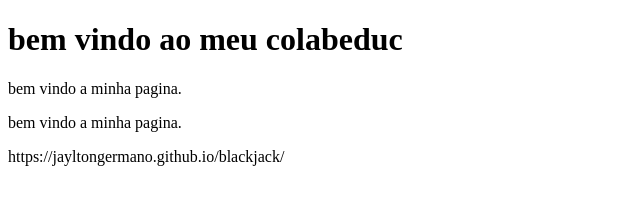
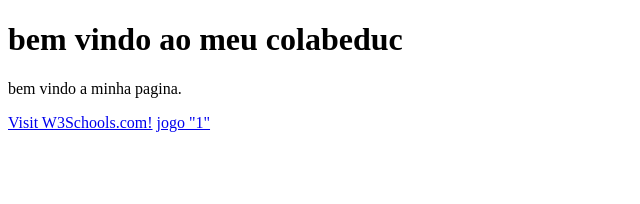
Before and after one commit to jayltongermano/jayltngermano.github.io, a plain HTML site: page index.html in a window 1280 px wide. Shown: the whole page, without its empty margins (0-640 px from the left). Drawn offline with Linux system fonts and the light colour scheme.

Commit message:
Update index.html

```diff
--- a/index.html
+++ b/index.html
@@ -6,7 +6,8 @@
 <body>
   <h1>bem vindo ao meu colabeduc</h1>
   <p>bem vindo a minha pagina.</p>
-    <p>bem vindo a minha pagina.</p>
-   https://jayltongermano.github.io/blackjack/
+   <a href="https://www.w3schools.com/">Visit W3Schools.com!</a>
+  <a href="https://jayltongermano.github.io/blackjack/">jogo "1"</a>
+
 </body>
 </html>
```
